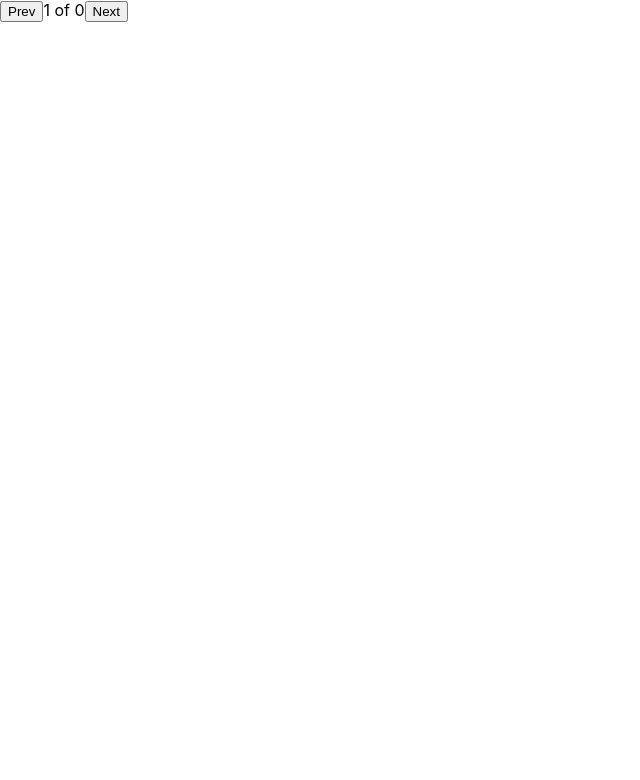
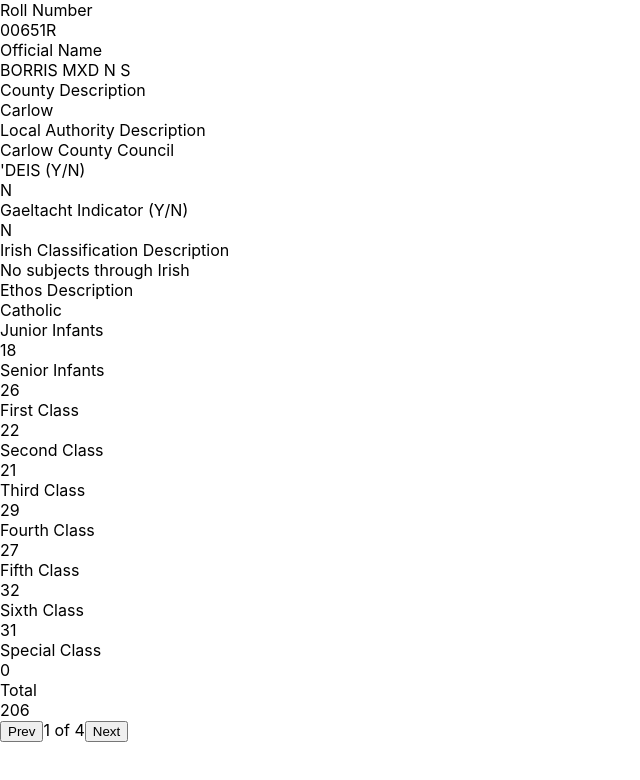
Before and after one commit to jimuyouyou/ieschools, a React (Create React App) app: page /individual in a window 1280 px wide. Shown: the top 780 px of the page, without its empty margins (0-640 px from the left). Built offline with nearby package versions, Linux system fonts and the light colour scheme.

Commit message:
default some schools

```diff
--- a/src/features/main/Main.tsx
+++ b/src/features/main/Main.tsx
@@ -40,7 +40,10 @@ export function Main() {
   }
 
   const handleOnSchoolChange = (updatedSchools: Array<string>) => {
-    dispatch(updateSchools(updatedSchools))
+    // console.log('updatedSchools', updatedSchools)
+    if (updatedSchools.length > 0) {
+      dispatch(updateSchools(updatedSchools))
+    }
   }
 
   const handleGetReport = () => {
--- a/src/features/main/mainSlice.ts
+++ b/src/features/main/mainSlice.ts
@@ -28,7 +28,7 @@ const initialState: MainState = {
   counties: [],
   schools: [],
   selectedCounty: '',
-  selectedSchools: [],
+  selectedSchools: ['00651R', '01415K', '13507I', '11135K'],
 };
 
 export const mainSlice = createSlice({
```
